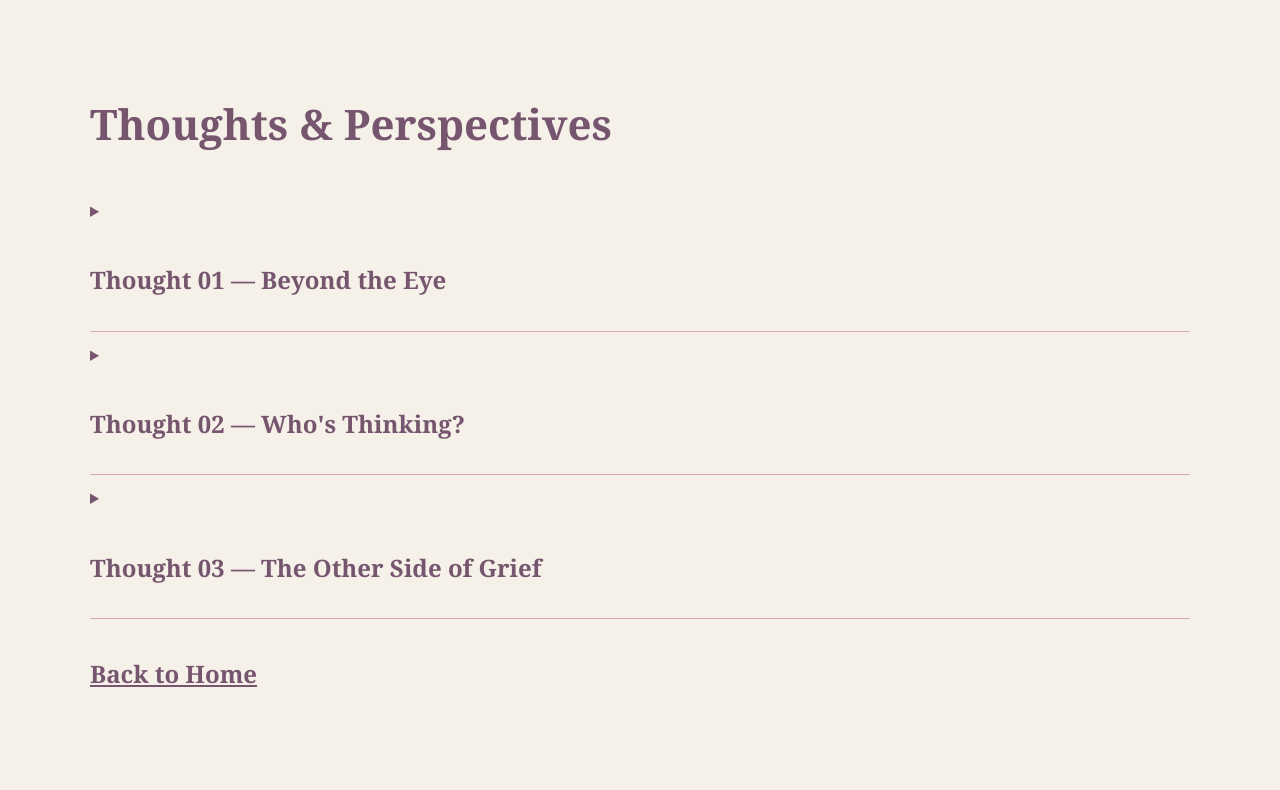
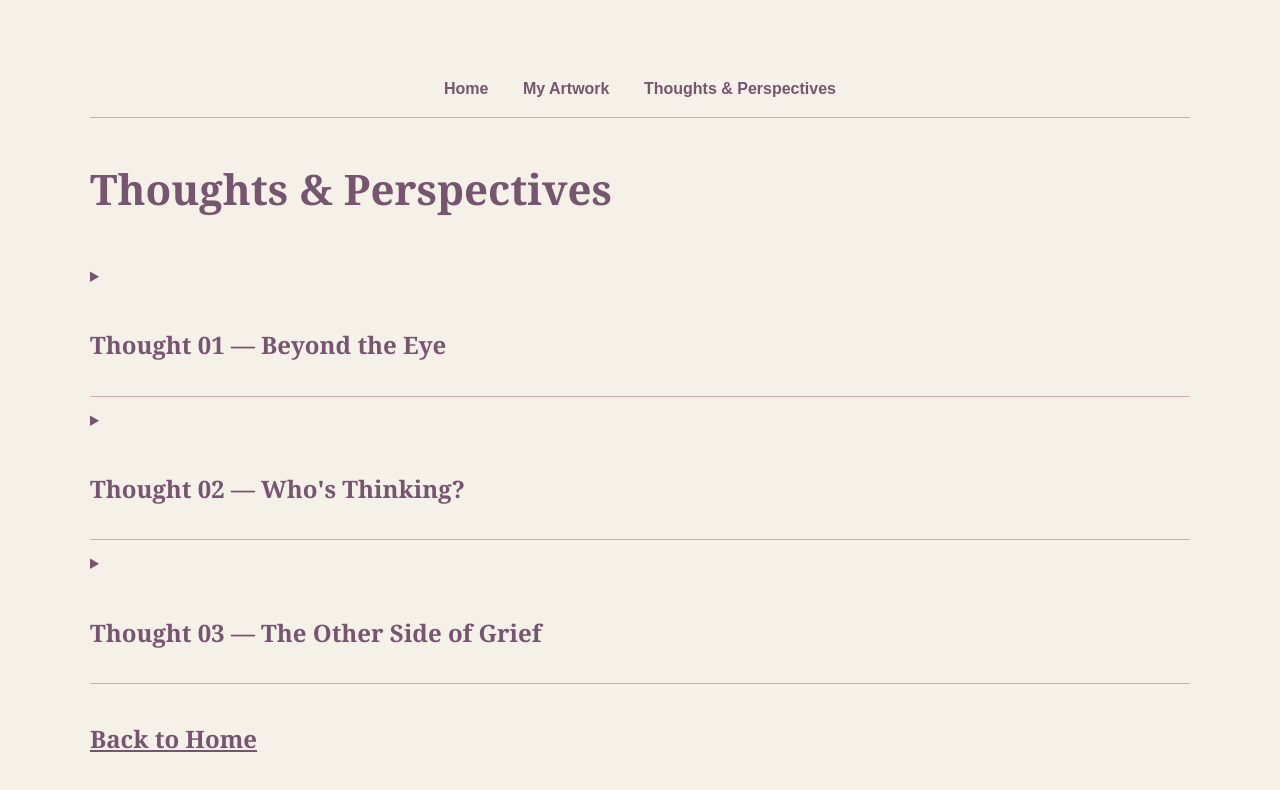
Before and after one commit to najeewilson1225/MEDPL150, a plain HTML site: page Readings.html in a window 1280 px wide. Drawn offline with Linux system fonts and the light colour scheme.

Commit message:
Update Readings.html

```diff
--- a/Readings.html
+++ b/Readings.html
@@ -51,6 +51,12 @@
 </head>
 <body>
 
+<nav style="text-align: center; padding: 15px; margin-bottom: 35px; border-bottom: 1px solid #D7A8B2;">
+    <a href="index.html" style="margin: 0 15px; text-decoration: none; font-weight: bold;">Home</a>
+    <a href="index.html#artwork" style="margin: 0 15px; text-decoration: none; font-weight: bold;">My Artwork</a>
+    <a href="Readings.html" style="margin: 0 15px; text-decoration: none; font-weight: bold;">Thoughts &amp; Perspectives</a>
+</nav>
+
     <h1>Thoughts &amp; Perspectives</h1>
 
     <details>
```
